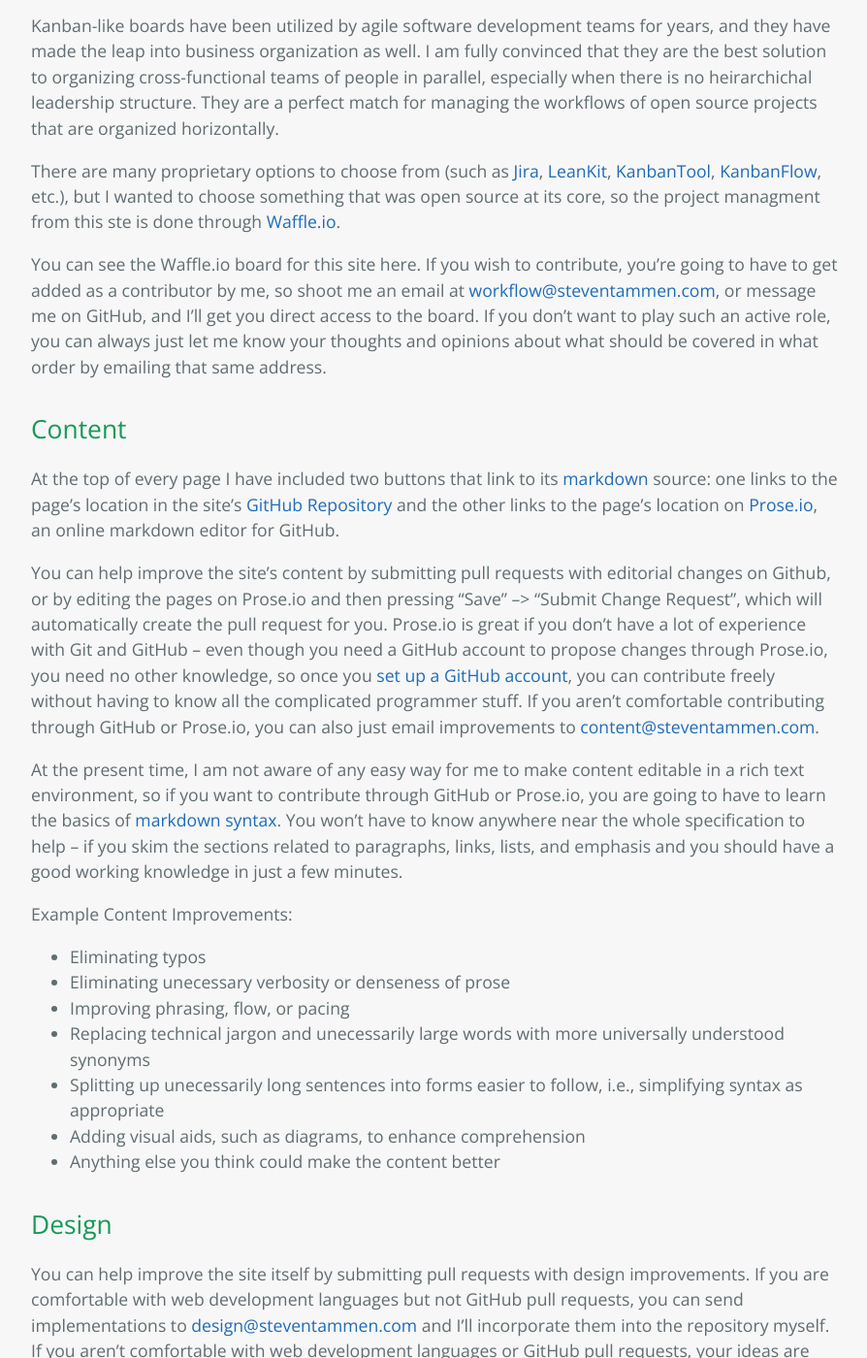
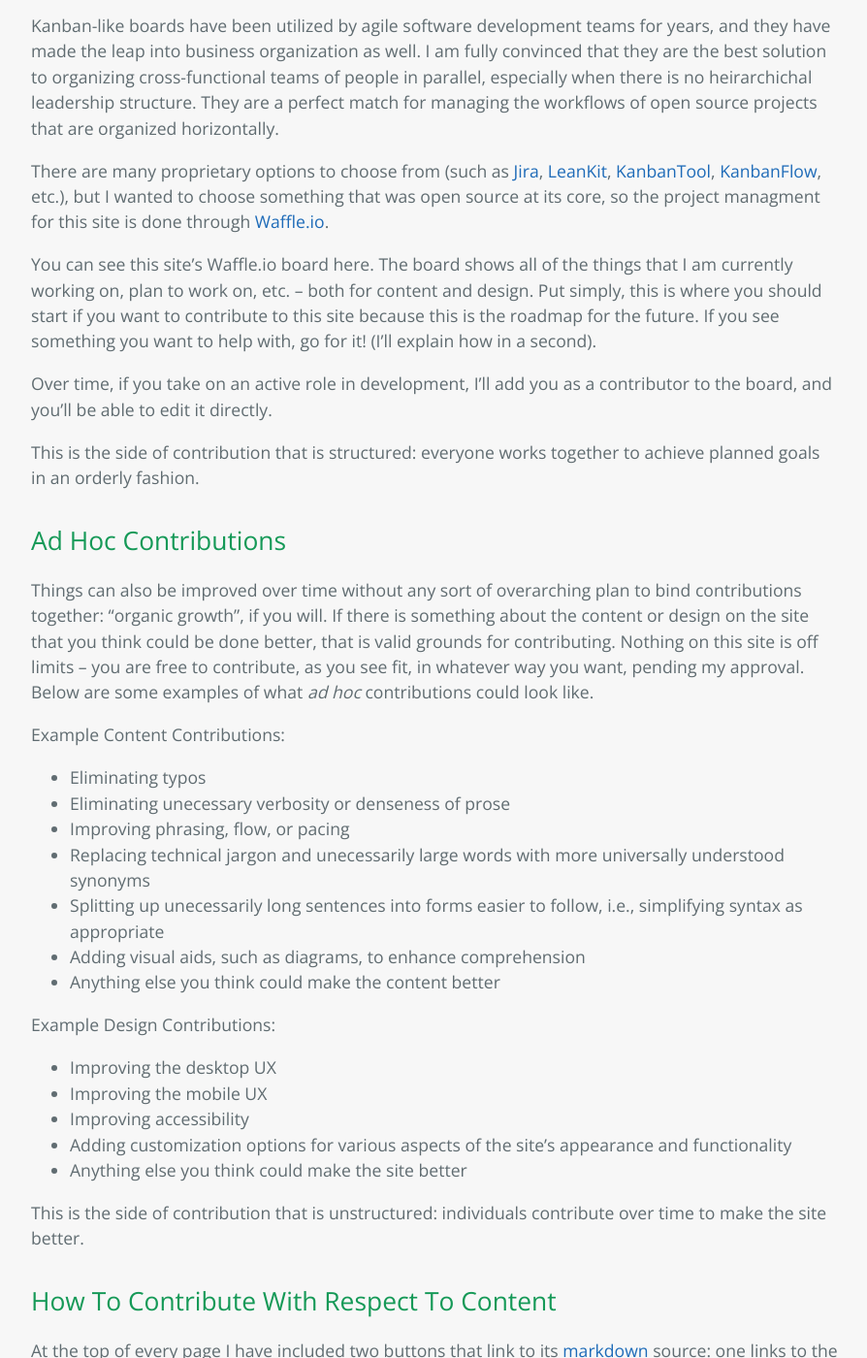
Before and after one commit to StevenTammen/StevenTammen.github.io, a Jekyll site: the page built from pages/contribute.md, in a window 1280 px wide and 1400 px high, scrolled down 243 px. Shown: the whole window at 97% size, without its empty margins (192-1086 px from the left). Built offline with Jekyll 4.4.1, drawn with Linux system fonts in a browser that asks for light colours; some of the changed text lies outside the part shown.

Commit message:
Update contribute.md

```diff
--- a/pages/contribute.md
+++ b/pages/contribute.md
@@ -4,25 +4,25 @@
 title: Contribute
 ---
 
-<h1 class="center"> Contribute </h1>
+<h1 class="center"> Contribute To The Site</h1>
 
-## Workflow
+## Planned Contributions: Waffle.io
 
 Kanban-like boards have been utilized by agile software development teams for years, and they have made the leap into business organization as well. I am fully convinced that they are the best solution to organizing cross-functional teams of people in parallel, especially when there is no heirarchichal leadership structure. They are a perfect match for managing the workflows of open source projects that are organized horizontally.
 
-There are many proprietary options to choose from (such as [Jira](https://www.atlassian.com/software/jira), [LeanKit](https://leankit.com/), [KanbanTool](http://kanbantool.com/), [KanbanFlow](https://kanbanflow.com/), etc.), but I wanted to choose something that was open source at its core, so the project managment from this ste is done through [Waffle.io](https://waffle.io/).
+There are many proprietary options to choose from (such as [Jira](https://www.atlassian.com/software/jira), [LeanKit](https://leankit.com/), [KanbanTool](http://kanbantool.com/), [KanbanFlow](https://kanbanflow.com/), etc.), but I wanted to choose something that was open source at its core, so the project managment for this site is done through [Waffle.io](https://waffle.io/).
 
-You can see the Waffle.io board for this site here. If you wish to contribute, you're going to have to get added as a contributor by me, so shoot me an email at <a href="mailto:workflow@steventammen.com">workflow@steventammen.com</a>, or message me on GitHub, and I'll get you direct access to the board. If you don't want to play such an active role, you can always just let me know your thoughts and opinions about what should be covered in what order by emailing that same address.
+You can see this site's Waffle.io board here. The board shows all of the things that I am currently working on, plan to work on, etc. -- both for content and design. Put simply, this is where you should start if you want to contribute to this site because this is the roadmap for the future. If you see something you want to help with, go for it! (I'll explain how in a second).
 
-## Content
+Over time, if you take on an active role in development, I'll add you as a contributor to the board, and you'll be able to edit it directly.
 
-At the top of every page I have included two buttons that link to its [markdown](https://daringfireball.net/projects/markdown/) source: one links to the page's location in the site's [GitHub Repository](https://github.com/StevenTammen/steventammen.github.io) and the other links to the page's location on [Prose.io](http://prose.io/), an online markdown editor for GitHub.
+This is the side of contribution that is structured: everyone works together to achieve planned goals in an orderly fashion.
 
-You can help improve the site's content by submitting pull requests with editorial changes on Github, or by editing the pages on Prose.io and then pressing "Save" --> "Submit Change Request", which will automatically create the pull request for you. Prose.io is great if you don't have a lot of experience with Git and GitHub -- even though you need a GitHub account to propose changes through Prose.io, you need no other knowledge, so once you [set up a GitHub account](https://github.com/join), you can contribute freely without having to know all the complicated programmer stuff. If you aren't comfortable contributing through GitHub or Prose.io, you can also just email improvements to <a href="mailto:content@steventammen.com">content@steventammen.com</a>.
+## Ad Hoc Contributions
 
-At the present time, I am not aware of any easy way for me to make content editable in a rich text environment, so if you want to contribute through GitHub or Prose.io, you are going to have to learn the basics of [markdown syntax](https://daringfireball.net/projects/markdown/syntax). You won't have to know anywhere near the whole specification to help -- if you skim the sections related to paragraphs, links, lists, and emphasis and you should have a good working knowledge in just a few minutes.
+Things can also be improved over time without any sort of overarching plan to bind contributions together: "organic growth", if you will. If there is something about the content or design on the site that you think could be done better, that is valid grounds for contributing. Nothing on this site is off limits -- you are free to contribute, as you see fit, in whatever way you want, pending my approval. Below are some examples of what *ad hoc* contributions could look like.
 
-Example Content Improvements:
+Example Content Contributions:
 
 - Eliminating typos
 - Eliminating unecessary verbosity or denseness of prose
@@ -32,15 +32,34 @@
 - Adding visual aids, such as diagrams, to enhance comprehension
 - Anything else you think could make the content better
 
-## Design
-
-You can help improve the site itself by submitting pull requests with design improvements. If you are comfortable with web development languages but not GitHub pull requests, you can send implementations to <a href="mailto:design@steventammen.com">design@steventammen.com</a> and I'll incorporate them into the repository myself. If you aren't comfortable with web development languages or GitHub pull requests, your ideas are still valuable, and you can send them to that same address.
-
-Example Design Improvements:
+Example Design Contributions:
 
 - Improving the desktop UX
 - Improving the mobile UX
 - Improving accessibility
+- Adding customization options for various aspects of the site's appearance and functionality
 - Anything else you think could make the site better
 
+This is the side of contribution that is unstructured: individuals contribute over time to make the site better.
+
+## How To Contribute With Respect To Content
+
+At the top of every page I have included two buttons that link to its [markdown](https://daringfireball.net/projects/markdown/) source: one links to the page's location in the site's [GitHub Repository](https://github.com/StevenTammen/steventammen.github.io) and the other links to the page's location on [Prose.io](http://prose.io/), an online markdown editor for GitHub.
+
+You can help improve the site's content by submitting pull requests with editorial changes on Github, or by editing the pages on Prose.io and then pressing "Save" --> "Submit Change Request", which will automatically create the pull request for you. Prose.io is great if you don't have a lot of experience with Git and GitHub -- even though you need a GitHub account to propose changes through Prose.io, you need no other knowledge, so once you [set up a GitHub account](https://github.com/join), you can contribute freely without having to know all the complicated programmer stuff. If you aren't comfortable contributing through GitHub or Prose.io, you can also just email improvements to <a href="mailto:edits@steventammen.com">edits@steventammen.com</a>.
+
+At the present time, I am not aware of any easy way for me to make content editable in a rich text environment, so if you want to contribute through GitHub or Prose.io, you are going to have to learn the basics of [markdown syntax](https://daringfireball.net/projects/markdown/syntax). You won't have to know anywhere near the whole specification to help -- if you skim the sections related to paragraphs, links, lists, and emphasis and you should have a good working knowledge in just a few minutes.
+
+## How To Contribute With Respect To Design
+
+You can help improve the site itself by submitting pull requests with design improvements. If you are comfortable with web development languages but not GitHub pull requests, you can send implementations to <a href="mailto:design@steventammen.com">design@steventammen.com</a> and I'll incorporate them into the repository myself. If you aren't comfortable with web development languages or GitHub pull requests, your ideas are still valuable, and you can send them to that same address.
+
 For pull requests requiring significant amounts of work, it would be a good idea to check with me early on to make sure I approve of the changes or enhancements being considered. I don't want to put you in a situation where you put a lot of work into something that I wouldn't ultimately use.
+
+## Benevolent Dictator For Life (BDFL)
+
+Like Python's Guido van Rossum and Vim's Bram Moolenaar, this site has a Benevolent Dictator For Life: me. I love working with others collaboratively, but ultimately, decisions about the direction of this site come down to me. In particular, this means that I will choose what gets written about, and choose which improvements find their way into the main repository.
+
+I do not view this as limiting. If there is something that you are really passionate about but I am not, it is better all the way round if you create a site of your own to write about it (I'd be happy to help and contribute!). Because of how I have licensed everything, you are free to borrow as much of this site's design and content as you wish, as long as you give proper attribution and license your content the same way.
+
+What I envision, in the long run, is a community of people writing about the things they are passionate about, freely helping each other improve their sites while at the same time maintaining their own autonomy. This encourages the collaboration that open source projects are known for without causing the conflicts of leadership that they are also known for (for just one example, cf. Vim and NeoVim).
```
